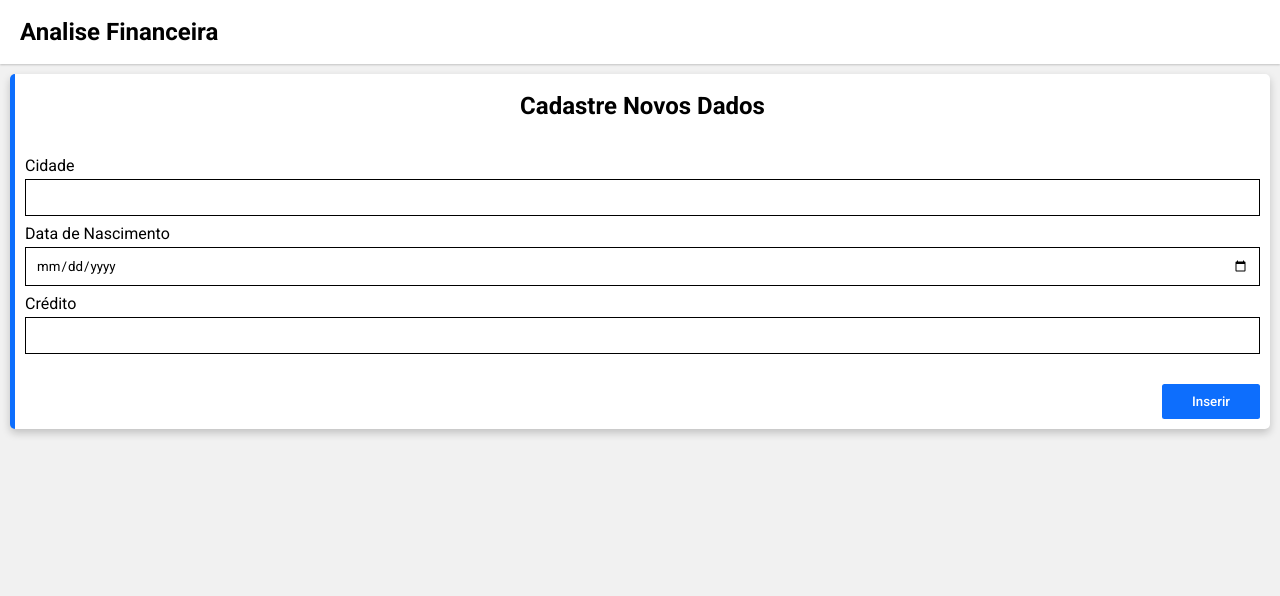
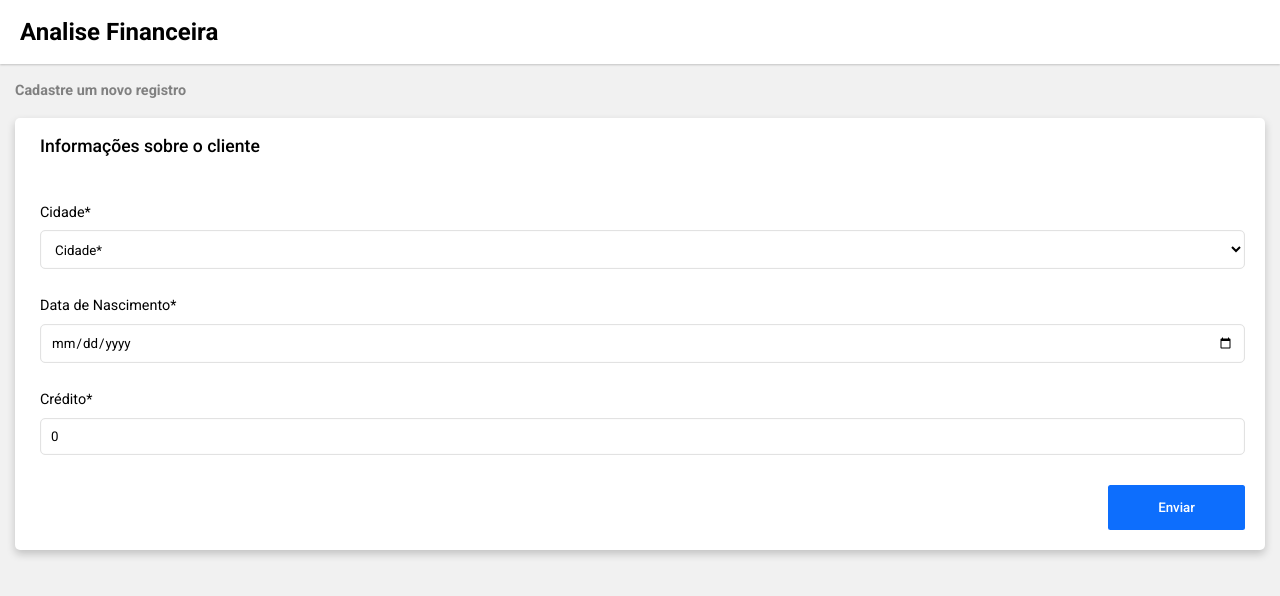
Before and after one commit to alvarogfn/projeto-integrador-vi, a Vue app in the folder frontend/: page /app/add in a window 1280 px wide. Shown: the top 596 px of the page. Built offline with nearby package versions, Linux system fonts and the light colour scheme.

Commit message:
add view redesign

```diff
--- a/frontend/package.json
+++ b/frontend/package.json
@@ -13,6 +13,7 @@
   "dependencies": {
     "chart.js": "^4.0.1",
     "pinia": "^2.0.26",
+    "uuid": "^9.0.0",
     "vue": "^3.2.45",
     "vue-chartjs": "^5.0.1",
     "vue-router": "^4.1.6"
@@ -20,6 +21,7 @@
   "devDependencies": {
     "@rushstack/eslint-patch": "^1.1.4",
     "@types/node": "^18.11.9",
+    "@types/uuid": "^9.0.0",
     "@vitejs/plugin-vue": "^3.2.0",
     "@vue/eslint-config-prettier": "^7.0.0",
     "@vue/eslint-config-typescript": "^11.0.0",
--- /dev/null
+++ b/frontend/src/components/form/form-input-select.vue
@@ -0,0 +1,54 @@
+<template>
+  <label>
+    {{ label }}
+    <select
+      v-bind="$attrs"
+      @input="emit('update:value', ($event.target as HTMLInputElement).value)"
+    >
+      <option disabled selected value="">{{ label }}</option>
+      <option v-for="option in props.options" :key="option" :value="option">
+        {{ option }}
+      </option>
+    </select>
+  </label>
+</template>
+
+<script setup lang="ts">
+  interface Props {
+    options: (string | number)[];
+    label?: string;
+  }
+  interface Emit {
+    (e: "update:value", value: any): void;
+  }
+
+  const emit = defineEmits<Emit>();
+  const props = withDefaults(defineProps<Props>(), {
+    label: "Input:",
+  });
+</script>
+
+<style lang="scss" scoped>
+  label {
+    display: flex;
+    flex-flow: column nowrap;
+    row-gap: 10px;
+
+    font-size: 0.9rem;
+  }
+
+  select {
+    background-color: #fff;
+    border-radius: 5px;
+    border: 1px solid #e2e2e2;
+    box-shadow: inset 0 0 1px #e2e2e2;
+
+    padding: 10px;
+
+    transition: 200ms;
+
+    &:focus {
+      border: 1px solid #c9c9c9;
+    }
+  }
+</style>
--- /dev/null
+++ b/frontend/src/components/form/form-input.vue
@@ -0,0 +1,50 @@
+<template>
+  <label>
+    {{ label }}
+    <input
+      type="text"
+      v-bind="$attrs"
+      :value="props.value"
+      @input="emit('update:value', ($event.target as HTMLInputElement).value)"
+    />
+  </label>
+</template>
+
+<script setup lang="ts">
+  interface Props {
+    value: any;
+    label?: string;
+  }
+  interface Emit {
+    (e: "update:value", value: any): void;
+  }
+
+  const emit = defineEmits<Emit>();
+  const props = withDefaults(defineProps<Props>(), {
+    label: "Input:",
+  });
+</script>
+
+<style lang="scss" scoped>
+  label {
+    display: flex;
+    flex-flow: column nowrap;
+    row-gap: 10px;
+
+    font-size: 0.9rem;
+  }
+
+  input {
+    border-radius: 5px;
+    border: 1px solid #e2e2e2;
+    box-shadow: inset 0 0 1px #e2e2e2;
+
+    padding: 10px;
+
+    transition: 200ms;
+
+    &:focus {
+      border: 1px solid #c9c9c9;
+    }
+  }
+</style>
--- /dev/null
+++ b/frontend/src/components/form/form-submit.vue
@@ -0,0 +1,14 @@
+<template>
+  <button type="submit">Enviar</button>
+</template>
+
+<script setup lang="ts"></script>
+
+<style lang="scss" scoped>
+  @use "@/styles/colors.scss" as *;
+
+  button {
+    @include button($padding: 15px 50px);
+    align-self: flex-end;
+  }
+</style>
--- a/frontend/src/styles/main.scss
+++ b/frontend/src/styles/main.scss
@@ -13,7 +13,7 @@ body {
   background-color: #f1f1f1;
 }
 
-input {
+input, select {
   font-family: inherit;
   outline: initial;
   border: initial;
--- a/frontend/src/views/add-view.vue
+++ b/frontend/src/views/add-view.vue
@@ -1,61 +1,79 @@
 <template>
-  <div>
-    <form @submit.prevent="">
-      <h1>Cadastre Novos Dados</h1>
-      <div>
-        <label for="">
-          Cidade
-          <input type="text" />
-        </label>
-        <label for="">
-          Data de Nascimento
-          <input type="date" />
-        </label>
-        <label for="">
-          Crédito
-          <input type="number" />
-        </label>
-      </div>
-      <button>Inserir</button>
+  <div class="add">
+    <h1 class="add__title">Cadastre um novo registro</h1>
+    <form class="add__form" @submit.prevent="submit">
+      <h1 class="add__form-title">Informações sobre o cliente</h1>
+      <form-input-select
+        v-model:value="city"
+        label="Cidade*"
+        required
+        :options="['Buritis', 'Paracatu']"
+      />
+      <form-input
+        v-model:value="birhtdate"
+        label="Data de Nascimento*"
+        type="date"
+        required
+      />
+      <form-input
+        v-model:value.number="credit"
+        label="Crédito*"
+        type="number"
+        required
+      />
+      <form-submit></form-submit>
     </form>
   </div>
 </template>
 
-<script setup lang="ts"></script>
+<script setup lang="ts">
+  import FormInput from "@/components/form/form-input.vue";
+  import FormInputSelect from "@/components/form/form-input-select.vue";
+  import FormSubmit from "@/components/form/form-submit.vue";
+  import { ref } from "vue";
+
+  const city = ref("");
+  const birhtdate = ref("");
+  const credit = ref(0);
+
+  async function submit() {
+    console.log(city.value, birhtdate.value, credit.value);
+    // const response = await fetch("http://localhost:3000/create", {
+    //   method: "POST",
+    //   body: JSON.stringify({
+    //     city: city.value,
+    //     birhtdate: city.value,
+    //     credit: city.value,
+    //   }),
+    // });
+  }
+</script>
 
 <style lang="scss" scoped>
   @use "@/styles/colors.scss" as *;
 
-  h1 {
-    font-weight: 700;
-    font-size: 1.5rem;
-    text-align: center;
-    padding: 10px;
-  }
+  .add {
+    margin: 15px;
 
-  form {
-    margin: 10px;
-    @include card();
+    &__title {
+      font-size: 0.9rem;
+      color: gray;
+      font-weight: 600;
+      margin: 20px 0;
+    }
 
-    display: flex;
-    flex-flow: column nowrap;
-    row-gap: 20px;
-  }
+    &__form-title {
+      font-weight: 500;
+      font-size: 1.1rem;
+      margin-bottom: 20px;
+    }
 
-  label {
-    display: flex;
-    flex-flow: column nowrap;
-    margin: 10px 0;
-  }
+    &__form {
+      @include card($color: transparent, $padding: 20px);
 
-  input {
-    margin-top: 5px;
-    padding: 10px;
-    border: 1px solid black;
-  }
-
-  button {
-    align-self: flex-end;
-    @include button($padding: 10px 30px);
+      display: flex;
+      flex-flow: column nowrap;
+      row-gap: 30px;
+    }
   }
 </style>
```
Also changed, not shown: frontend/src/views/form-view.vue (deleted, +0 -7 lines), 1 other file (tests, documents, lock files or other folders).
